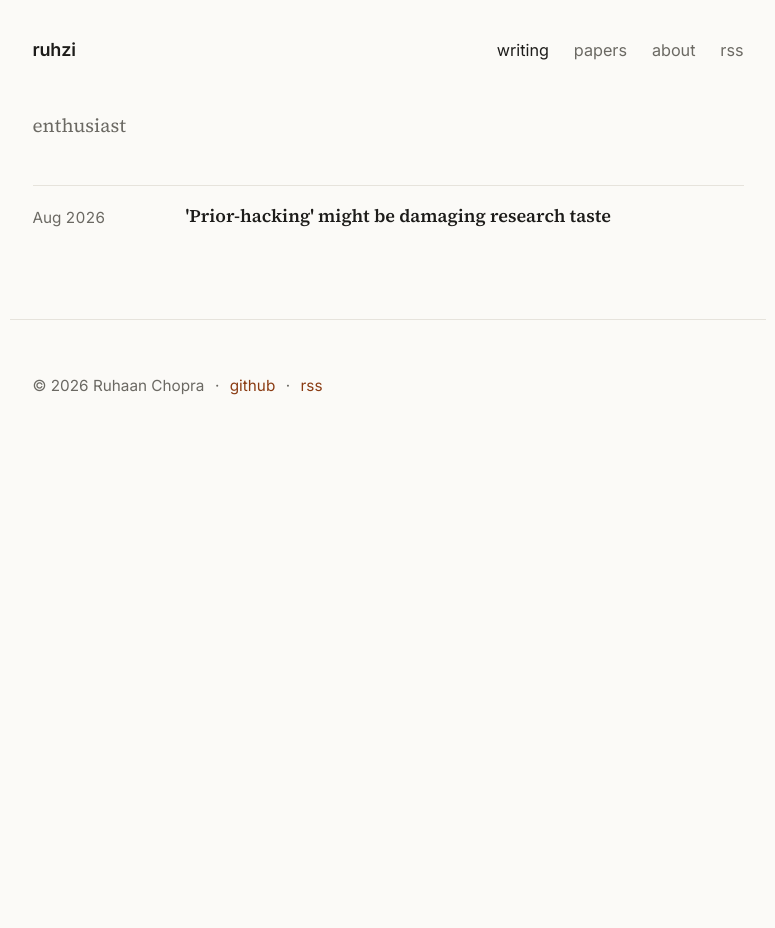
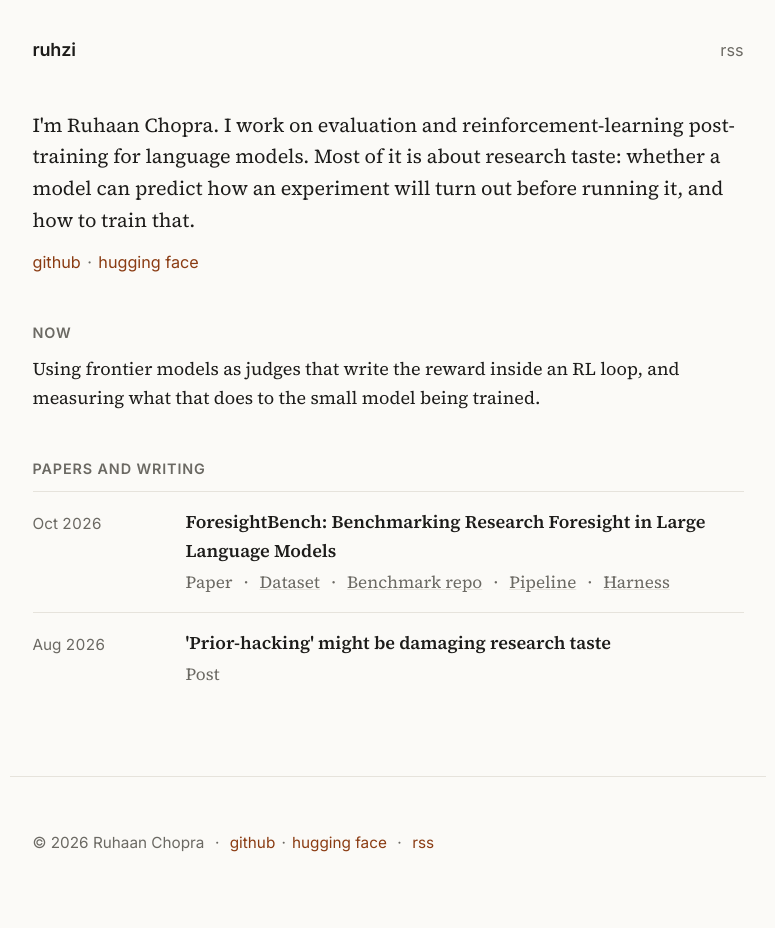
Before and after one commit to ruhzi/ruhzi.github.io, a Jekyll site: the page built from index.md, in a window 1280 px wide. Shown: the whole page, without its empty margins (252-1027 px from the left). Built offline with Jekyll 4.4.1, drawn with Linux system fonts in a browser that asks for light colours; before the commit the page ends 900 px from its top, so only the background shows below that.

Commit message:
Single-page home: intro, links, combined papers and writing list
Remove the separate papers index and the empty About page.

Co-Authored-By: Claude Fable 5.2 <noreply@anthropic.com>

```diff
--- a/_config.yml
+++ b/_config.yml
@@ -4,6 +4,10 @@ description: >-
   enthusiast
 author:
   name: Ruhaan Chopra
+social:
+  github: ruhzi
+  huggingface: ruhzi
+  x:              # handle without the @; the link appears once this is set
 url: https://ruhzi.github.io
 baseurl: ""
 lang: en
--- a/_includes/footer.html
+++ b/_includes/footer.html
@@ -1,7 +1,7 @@
 <footer class="site-footer">
   <span>&copy; {{ 'now' | date: '%Y' }} {{ site.author.name }}</span>
   <span class="sep">·</span>
-  <a href="https://github.com/ruhzi">github</a>
+  {% include social-links.html %}
   <span class="sep">·</span>
   <a href="{{ '/feed.xml' | relative_url }}">rss</a>
 </footer>
--- a/_includes/header.html
+++ b/_includes/header.html
@@ -1,9 +1,6 @@
 <header class="site-header">
   <a class="site-title" href="{{ '/' | relative_url }}">{{ site.title }}</a>
   <nav class="site-nav">
-    <a href="{{ '/' | relative_url }}" {% if page.url == '/' %}aria-current="page"{% endif %}>writing</a>
-    <a href="{{ '/papers/' | relative_url }}" {% if page.url contains '/papers/' %}aria-current="page"{% endif %}>papers</a>
-    <a href="{{ '/about/' | relative_url }}" {% if page.url == '/about/' %}aria-current="page"{% endif %}>about</a>
     <a href="{{ '/feed.xml' | relative_url }}">rss</a>
   </nav>
 </header>
--- /dev/null
+++ b/_includes/social-links.html
@@ -0,0 +1 @@
+{% assign s = site.social %}<a href="https://github.com/{{ s.github }}">github</a>{% if s.x %}<span class="sep">·</span><a href="https://x.com/{{ s.x }}">x</a>{% endif %}{% if s.huggingface %}<span class="sep">·</span><a href="https://huggingface.co/{{ s.huggingface }}">hugging face</a>{% endif %}
--- a/assets/css/main.css
+++ b/assets/css/main.css
@@ -34,6 +34,12 @@ a:hover { text-decoration: underline; text-underline-offset: 0.15em; }
 .post-list a { color: var(--fg); font-weight: 600; }
 .post-list .desc { margin: 0.15rem 0 0; color: var(--muted); font-size: 0.95rem; }
 @media (max-width: 520px) { .post-list li { grid-template-columns: 1fr; gap: 0.15rem; } }
+
+/* Home */
+.home .bio { font-size: 1.1rem; margin: 0 0 0.75rem; }
+.home .links { font-family: var(--sans); font-size: 0.9rem; color: var(--muted); margin: 0 0 2.5rem; }
+.home h2 { font-family: var(--sans); font-size: 0.8rem; font-weight: 600; text-transform: uppercase; letter-spacing: 0.06em; color: var(--muted); margin: 2.5rem 0 0.6rem; }
+.home > p { margin: 0 0 1rem; }
 
 /* Post */
 .post-header { margin-bottom: 2.5rem; }
--- a/index.md
+++ b/index.md
@@ -1,17 +1,37 @@
 ---
 layout: default
-title: Writing
+title: Ruhaan Chopra
 ---
-<p class="intro">{{ site.description }}</p>
+<div class="home">
 
+<p class="bio">I'm Ruhaan Chopra. I work on evaluation and reinforcement-learning post-training for language models. Most of it is about research taste: whether a model can predict how an experiment will turn out before running it, and how to train that.</p>
+
+<p class="links">{% include social-links.html %}</p>
+
+<h2 id="now">Now</h2>
+<p>Using frontier models as judges that write the reward inside an RL loop, and measuring what that does to the small model being trained.</p>
+
+<h2 id="work">Papers and writing</h2>
 <ul class="post-list">
+{% assign papers = site.pages | where: "layout", "pdf-redirect" | sort: "date" | reverse %}
+{% for p in papers %}
+  <li>
+    <time datetime="{{ p.date | date_to_xmlschema }}">{{ p.date | date: "%b %Y" }}</time>
+    <div>
+      <a href="{{ p.pdf | relative_url }}">{{ p.title }}</a>
+      <p class="desc">Paper{% for l in p.links %} <span class="sep">·</span> <a class="paper-extra" href="{{ l.url }}">{{ l.name }}</a>{% endfor %}</p>
+    </div>
+  </li>
+{% endfor %}
 {% for post in site.posts %}
   <li>
     <time datetime="{{ post.date | date_to_xmlschema }}">{{ post.date | date: "%b %Y" }}</time>
     <div>
       <a href="{{ post.url | relative_url }}">{{ post.title }}</a>
-      {% if post.description %}<p class="desc">{{ post.description }}</p>{% endif %}
+      <p class="desc">Post{% if post.description %} <span class="sep">·</span> {{ post.description }}{% endif %}</p>
     </div>
   </li>
 {% endfor %}
 </ul>
+
+</div>
```
Also changed, not shown: about.md (deleted, +0 -12 lines), papers/index.md (deleted, +0 -17 lines).
